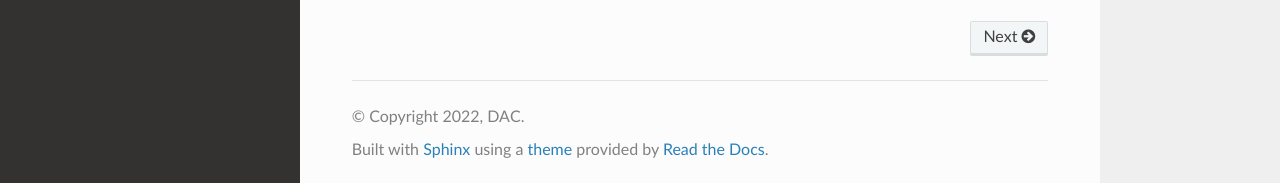
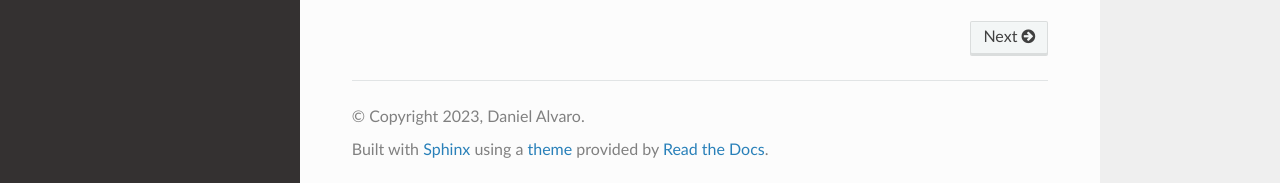
Before and after one commit to denisneuf/python-amazon-ad-api, a Sphinx documentation site: the page built from docs/index.rst, in a window 1280 px wide and 1092 px high. Shown: the part 906-1089 px from the top of the window. Built offline with Sphinx 7.4.7 and the Read the Docs theme 3.1.0, drawn with Linux system fonts in a browser that asks for light colours; part of the change alters nothing that is shown.

Commit message:
fix: Use working config from python-amazon-sp-api (import module, add napoleon)

```diff
--- a/docs/conf.py
+++ b/docs/conf.py
@@ -18,9 +18,16 @@
 #
 import os
 import sys
+import inspect
 
 sys.path.insert(0, os.path.abspath('..'))
 
+currentdir = os.path.dirname(os.path.abspath(inspect.getfile(inspect.currentframe())))
+parentdir = os.path.dirname(currentdir)
+sys.path.insert(0, parentdir)
+
+# Importar el módulo principal - ¡ESTO ES CLAVE!
+import ad_api
 
 # -- General configuration ------------------------------------------------
 
@@ -31,22 +38,25 @@ sys.path.insert(0, os.path.abspath('..'))
 # Add any Sphinx extension module names here, as strings. They can be
 # extensions coming with Sphinx (named 'sphinx.ext.*') or your custom
 # ones.
-extensions = ['sphinx.ext.autodoc', 'sphinx_rtd_theme']
-
-# Mockear importaciones problemáticas para que autodoc funcione
-autodoc_mock_imports = [
-    "requests",
-    "cachetools",
-    "pycryptodome",
-    "pytz",
-    "confuse",
-    "six",
-    "python-dotenv",
-    "pyyaml",
-    # El paquete principal se mockea como respaldo
-    "ad_api",
+extensions = [
+    'sphinx.ext.autodoc',
+    'sphinx.ext.napoleon',  # ¡IMPORTANTE para docstrings estilo Google!
+    'sphinx_rtd_theme'
 ]
 
+# Configuración de autodoc (como en el repo que funciona)
+autodoc_default_options = {
+    "members": True,
+    "undoc-members": True,
+    "member-order": "bysource"
+}
+
+# Configuración de napoleon para docstrings estilo Google
+napoleon_google_docstring = True
+napoleon_numpy_docstring = False
+napoleon_include_init_with_doc = True
+napoleon_include_private_with_doc = False
+napoleon_include_special_with_doc = True
 
 # Add any paths that contain templates here, relative to this directory.
 templates_path = ['_templates']
@@ -68,17 +78,17 @@ master_doc = 'index'
 
 # General information about the project.
 project = u'Python Amazon Advertising API'
-copyright = u'2022, DAC'
-author = u'DAC'
+copyright = u'2023, Daniel Alvaro'
+author = u'Daniel Alvaro'
 
 # The version info for the project you're documenting, acts as replacement for
 # |version| and |release|, also used in various other places throughout the
 # built documents.
 #
 # The short X.Y version.
-version = u'0.4.3'
+version = u'0.7.4'
 # The full version, including alpha/beta/rc tags.
-release = u'0.4.3'
+release = u'0.7.4'
 
 # The language for content autogenerated by Sphinx. Refer to documentation
 # for a list of supported languages.
@@ -99,21 +109,22 @@ language = None
 # List of patterns, relative to source directory, that match files and
 # directories to ignore when looking for source files.
 # This patterns also effect to html_static_path and html_extra_path
-exclude_patterns = ['_build', 'Thumbs.db', '.DS_Store', 'ad_api/base/*.py']
+exclude_patterns = ['_build', 'Thumbs.db', '.DS_Store']
 
 # The reST default role (used for this markup: `text`) to use for all
 # documents.
 #
 # default_role = None
 
-# If true, '()' will be appended to :func: etc. cross-reference text.
+# If true, '()' will be appended to :param: and :param type: in function
+# descriptions.
 #
-# add_function_parentheses = True
+add_function_parentheses = True
 
 # If true, the current module name will be prepended to all description
 # unit titles (such as .. function::).
 #
-# add_module_names = True
+add_module_names = True
 
 # If true, sectionauthor and moduleauthor directives will be shown in the
 # output. They are ignored by default.
@@ -133,34 +144,11 @@ pygments_style = 'sphinx'
 todo_include_todos = False
 
 
-
-# -- Configuración adicional para autodoc --
-
-# Configuración adicional para autodoc con decoradores
-autodoc_default_options = {
-    "members": True,
-    "member-order": "bysource",
-    "special-members": "__init__",
-    "undoc-members": True,
-    "exclude-members": "__weakref__"
-}
-
-# Importante para métodos decorados
-autodoc_inherit_docstrings = True
-
-# Para preservar signatures con decoradores
-autodoc_preserve_defaults = True
-
-# Configurar cómo se muestran los type hints
-autodoc_typehints = "signature"
-autodoc_typehints_format = "short"
-
 # -- Options for HTML output ----------------------------------------------
 
 # The theme to use for HTML and HTML Help pages.  See the documentation for
 # a list of builtin themes.
 #
-# html_theme = 'haiku'
 html_theme = 'sphinx_rtd_theme'
 
 # Theme options are theme-specific and customize the look and feel of a theme
@@ -172,24 +160,20 @@ html_theme = 'sphinx_rtd_theme'
 # Add any paths that contain custom themes here, relative to this directory.
 # html_theme_path = []
 
-# The name for this set of Sphinx documents.
-# "<project> v<release> documentation" by default.
-#
-# html_title = u'autodoc-example v0.1'
+# The name for this set of Sphinx documents.  If None, it defaults to
+# "<project> v<release> documentation".
+html_title = u'Python Amazon Advertising API v0.7.4'
 
 # A shorter title for the navigation bar.  Default is the same as html_title.
-#
 # html_short_title = None
 
 # The name of an image file (relative to this directory) to place at the top
 # of the sidebar.
-#
 # html_logo = None
 
 # The name of an image file (relative to this directory) to use as a favicon of
-# the docs. This file should be a Windows icon file (.ico) being 16x16 or 32x32
+# the docs.  This file should be a Windows icon file (.ico) being 16x16 or 32x32
 # pixels large.
-#
 # html_favicon = None
 
 # Add any paths that contain custom static files (such as style sheets) here,
@@ -200,57 +184,44 @@ html_static_path = ['_static']
 # Add any extra paths that contain custom files (such as robots.txt or
 # .htaccess) here, relative to this directory. These files are copied
 # directly to the root of the documentation.
-#
 # html_extra_path = []
 
 # If not None, a 'Last updated on:' timestamp is inserted at every page
 # bottom, using the given strftime format.
-# The empty string is equivalent to '%b %d, %Y'.
-#
 # html_last_updated_fmt = None
 
 # If true, SmartyPants will be used to convert quotes and dashes to
 # typographically correct entities.
-#
 # html_use_smartypants = True
 
 # Custom sidebar templates, maps document names to template names.
-#
 # html_sidebars = {}
 
 # Additional templates that should be rendered to pages, maps page names to
 # template names.
-#
 # html_additional_pages = {}
 
 # If false, no module index is generated.
-#
 # html_domain_indices = True
 
 # If false, no index is generated.
-#
 # html_use_index = True
 
 # If true, the index is split into individual pages for each letter.
-#
 # html_split_index = False
 
 # If true, links to the reST sources are added to the pages.
-#
 # html_show_sourcelink = True
 
 # If true, "Created using Sphinx" is shown in the HTML footer. Default is True.
-#
 # html_show_sphinx = True
 
 # If true, "(C) Copyright ..." is shown in the HTML footer. Default is True.
-#
 # html_show_copyright = True
 
 # If true, an OpenSearch description file will be output, and all pages will
 # contain a <link> tag referring to it.  The value of this option must be the
-# base URL from which the finished HTML is served.
-#
+# base URL from which the finished documentation is served.
 # html_use_opensearch = ''
 
 # This is the file name suffix for HTML files (e.g. ".xhtml").
@@ -260,22 +231,17 @@ html_static_path = ['_static']
 # Sphinx supports the following languages:
 #   'da', 'de', 'en', 'es', 'fi', 'fr', 'hu', 'it', 'ja'
 #   'nl', 'no', 'pt', 'ro', 'ru', 'sv', 'tr', 'zh'
-#
 # html_search_language = 'en'
 
 # A dictionary with options for the search language support, empty by default.
-# 'ja' uses this config value.
-# 'zh' user can custom change `jieba` dictionary path.
-#
 # html_search_options = {'type': 'default'}
 
 # The name of a javascript file (relative to the configuration directory) that
 # implements a search results scorer. If empty, the default will be used.
-#
 # html_search_scorer = 'scorer.js'
 
 # Output file base name for HTML help builder.
-htmlhelp_basename = 'autodoc-exampledoc'
+htmlhelp_basename = 'python-amazon-ad-apidoc'
 
 # -- Options for LaTeX output ---------------------------------------------
 
@@ -283,12 +249,15 @@ latex_elements = {
     # The paper size ('letterpaper' or 'a4paper').
     #
     # 'papersize': 'letterpaper',
+
     # The font size ('10pt', '11pt' or '12pt').
     #
     # 'pointsize': '10pt',
+
     # Additional stuff for the LaTeX preamble.
     #
     # 'preamble': '',
+
     # Latex figure (float) alignment
     #
     # 'figure_align': 'htbp',
@@ -298,52 +267,41 @@ latex_elements = {
 # (source start file, target name, title,
 #  author, documentclass [howto, manual, or own class]).
 latex_documents = [
-    (master_doc, 'autodoc-example.tex', u'autodoc-example Documentation', u'Eric Beahan', 'manual'),
+    (master_doc, 'python-amazon-ad-api.tex', u'Python Amazon Advertising API Documentation',
+     u'Daniel Alvaro', 'manual'),
 ]
 
 # The name of an image file (relative to this directory) to place at the top of
 # the title page.
-#
 # latex_logo = None
 
 # For "manual" documents, if this is true, then toplevel headings are parts,
 # not chapters.
-#
 # latex_use_parts = False
 
 # If true, show page references after internal links.
-#
 # latex_show_pagerefs = False
 
 # If true, show URL addresses after external links.
-#
 # latex_show_urls = False
 
 # Documents to append as an appendix to all manuals.
-#
 # latex_appendices = []
 
-# It false, will not define \strong, \code, \titleref, \crossref ... but only
-# \sphinxstrong, ..., \sphinxtitleref, ... To help avoid clash with user added
-# packages.
-#
-# latex_keep_old_macro_names = True
-
 # If false, no module index is generated.
-#
 # latex_domain_indices = True
 
 
 # -- Options for manual page output ---------------------------------------
 
-html_style = 'css/custom.css'
-
 # One entry per manual page. List of tuples
 # (source start file, name, description, authors, manual section).
-man_pages = [(master_doc, 'autodoc-example', u'autodoc-example Documentation', [author], 1)]
+man_pages = [
+    (master_doc, 'python-amazon-ad-api', u'Python Amazon Advertising API Documentation',
+     [author], 1)
+]
 
 # If true, show URL addresses after external links.
-#
 # man_show_urls = False
 
 
@@ -353,29 +311,19 @@ man_pages = [(master_doc, 'autodoc-example', u'autodoc-example Documentation', [
 # (source start file, target name, title, author,
 #  dir menu entry, description, category)
 texinfo_documents = [
-    (
-        master_doc,
-        'autodoc-example',
-        u'autodoc-example Documentation',
-        author,
-        'autodoc-example',
-        'One line description of project.',
-        'Miscellaneous',
-    ),
+    (master_doc, 'python-amazon-ad-api', u'Python Amazon Advertising API Documentation',
+     author, 'python-amazon-ad-api', 'Python wrapper for the Amazon Advertising API.',
+     'Miscellaneous'),
 ]
 
 # Documents to append as an appendix to all manuals.
-#
 # texinfo_appendices = []
 
 # If false, no module index is generated.
-#
 # texinfo_domain_indices = True
 
 # How to display URL addresses: 'footnote', 'no', or 'inline'.
-#
 # texinfo_show_urls = 'footnote'
 
 # If true, do not generate a @detailmenu in the "Top" node's menu.
-#
 # texinfo_no_detailmenu = False
```
